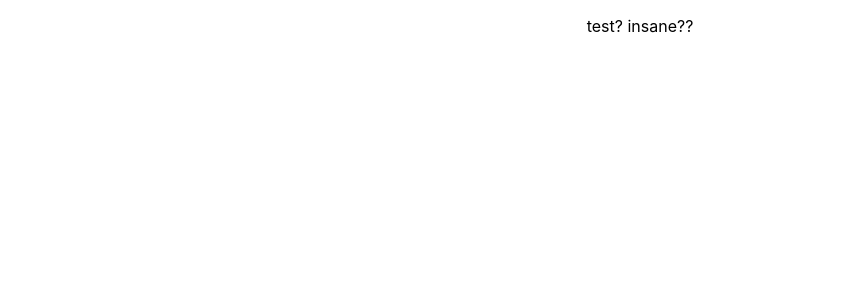
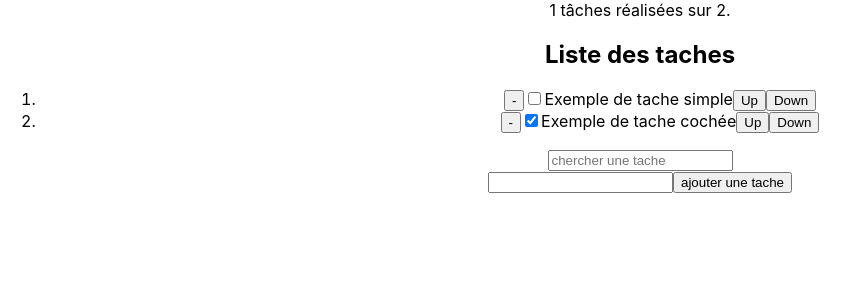
Before and after one commit to LOUARN-Mathis-2225056a/To-do-list, a React (Create React App) app: page / in a window 1280 px wide. Shown: the top 300 px of the page, without its empty margins (0-860 px from the left). Built offline with nearby package versions, Linux system fonts and the light colour scheme.

Commit message:
y'a tout qui marche il manque le modal

```diff
--- a/src/App.js
+++ b/src/App.js
@@ -1,18 +1,137 @@
-import logo from './logo.svg';
 import './App.css';
+import React from "react";
+
+
+
+class TodoApp extends React.Component {
+    constructor(props) {
+        super(props)
+        this.state = {
+            items: [
+                { title: "Exemple de tache simple", isChecked: false },
+                { title: "Exemple de tache cochée", isChecked: true }
+            ],
+            inputTask: "Une tâche",
+            taskToSearch: ""
+        }
+        this.addTask = this.addTask.bind(this);
+        this.addTaskTitle = this.addTaskTitle.bind(this);
+        this.filterTask = this.filterTask.bind(this);
+    }
+
+    render() {
+        const filteredItems = this.state.items.filter(item =>
+            item.title.toLowerCase().includes(this.state.taskToSearch.toLowerCase()));
+        return (
+            <div>
+                <header className="completedTask">
+                    <label className="blue">{this.state.items.filter(item => item.isChecked === true).length} tâches
+                        réalisées
+                        sur {this.state.items.length}.</label> <br></br>
+                </header>
+                <div className="taskList">
+                    <h2>Liste des taches</h2>
+                    <ol>
+                        {filteredItems.map((item, index) => (
+                            <li key={index}>
+
+                                <button className="delete" onClick={() => this.deleteATask(index)}>-</button>
+                                <input type="checkbox" readOnly checked={item.isChecked}
+                                       onChange={() => this.checkATask(index)}/>
+                                <span className={item.isChecked ? "isChecked" : ""}>{item.title}</span>
+
+                                <button className="order" onClick={() => this.moveItemUp(index)}>Up</button>
+                                <button className="order" onClick={() => this.moveItemDown(index)}>Down</button>
+
+                            </li>
+                        ))}
+                    </ol>
+                </div>
+                <footer>
+                    <div className="searchTask">
+                        <input value={this.state.taskToSearch} onChange={this.filterTask} placeholder="chercher une tache"/>
+                    </div>
+                    <div className="addTask">
+                        <input onChange={this.addTaskTitle}></input>
+                        <button onClick={this.openModal}>ajouter une tache</button>
+                    </div>
+                </footer>
+
+            </div>
+        )
+    }
+    style = {
+        position: 'absolute',
+        top: '50%',
+        left: '50%',
+        transform: 'translate(-50%, -50%)',
+        width: 400,
+        bgcolor: 'background.paper',
+        border: '2px solid #000',
+        boxShadow: 24,
+        p: 4,
+    };
+
+
+
+    moveItemUp = (index) => {
+        if (index > 0) {
+            this.setState(prevState => {
+                const newItems = [...prevState.items];
+                const temp = newItems[index];
+                newItems[index] = newItems[index - 1];
+                newItems[index - 1] = temp;
+                return { items: newItems };
+            });
+        }
+    }
+
+    moveItemDown = (index) => {
+        if (index < this.state.items.length - 1) {
+            this.setState(prevState => {
+                const newItems = [...prevState.items];
+                const temp = newItems[index];
+                newItems[index] = newItems[index + 1];
+                newItems[index + 1] = temp;
+                return { items: newItems };
+            });
+        }
+    }
+
+    addTaskTitle(event) {
+        this.setState({inputTask: event.target.value});
+    }
+
+    checkATask(index) {
+        const updatedItems = [...this.state.items];
+        updatedItems[index].isChecked = !updatedItems[index].isChecked;
+        this.setState({ items: updatedItems });
+    }
+
+    deleteATask(index) {
+        if (window.confirm("Confirmer la suppression de la tache ?")) {
+            const updatedItems = [...this.state.items];
+            updatedItems.splice(index, 1);
+            this.setState({ items: updatedItems });
+        }
+    }
+
+    addTask() {
+        this.setState(previousState => ({
+            items : [...previousState.items,{title : this.state.inputTask, isChecked:false}]
+        }));
+    }
+
+    filterTask(event){
+        this.setState({ taskToSearch: event.target.value });
+    }
+
+}
 
 function App() {
   return (
       <div className="App">
-        <header className="completion">
-
-        </header>
-        <div className="taskList">
-          <p>test? insane??</p>
-        </div>
-          <footer className="searchBar">
-
-          </footer>
+            <TodoApp />
       </div>
   );
 }
```
Also changed, not shown: package.json (+8 -1 lines), src/logo.svg (deleted), 1 other file (tests, documents, lock files or other folders).
